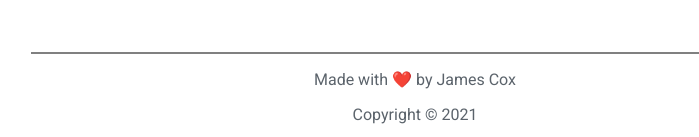
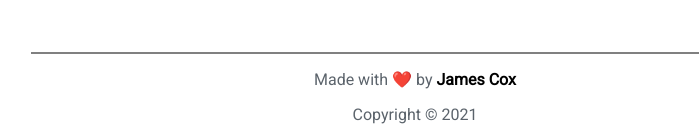
Before and after one commit to jamesncox/portfolio-v2, a React (Create React App) app: page / in a window 1280 px wide. Shown: the part 5994-6131 px from the top of the page, without its empty margins (225-924 px from the left). Built offline with nearby package versions, Linux system fonts and the light colour scheme.

Commit message:
Create footer link to twitter and add styles

```diff
--- a/src/components/layout/Footer.js
+++ b/src/components/layout/Footer.js
@@ -1,7 +1,17 @@
 export default function Footer() {
   return (
     <div className="footer">
-      <p>Made with ❤️‍ by James Cox</p>
+      <p>
+        Made with ❤️‍ by{" "}
+        <a
+          className="footer-link"
+          href="https://twitter.com/MemRook"
+          rel="noopener noreferrer"
+          target="_blank"
+        >
+          James Cox
+        </a>
+      </p>
       <p>
         {"Copyright © "}
         {new Date().getFullYear()}
--- a/src/stylesheets/App.css
+++ b/src/stylesheets/App.css
@@ -477,6 +477,16 @@ body.dark {
   transition: var(--theme-transition);
 }
 
+.footer-link {
+  text-decoration: none;
+  font-weight: bold;
+  color: var(--name-color);
+}
+
+.footer-link:hover {
+  color: var(--hightlighted-menu-color);
+}
+
 /* video */
 .video-wrapper {
   display: flex;
```
